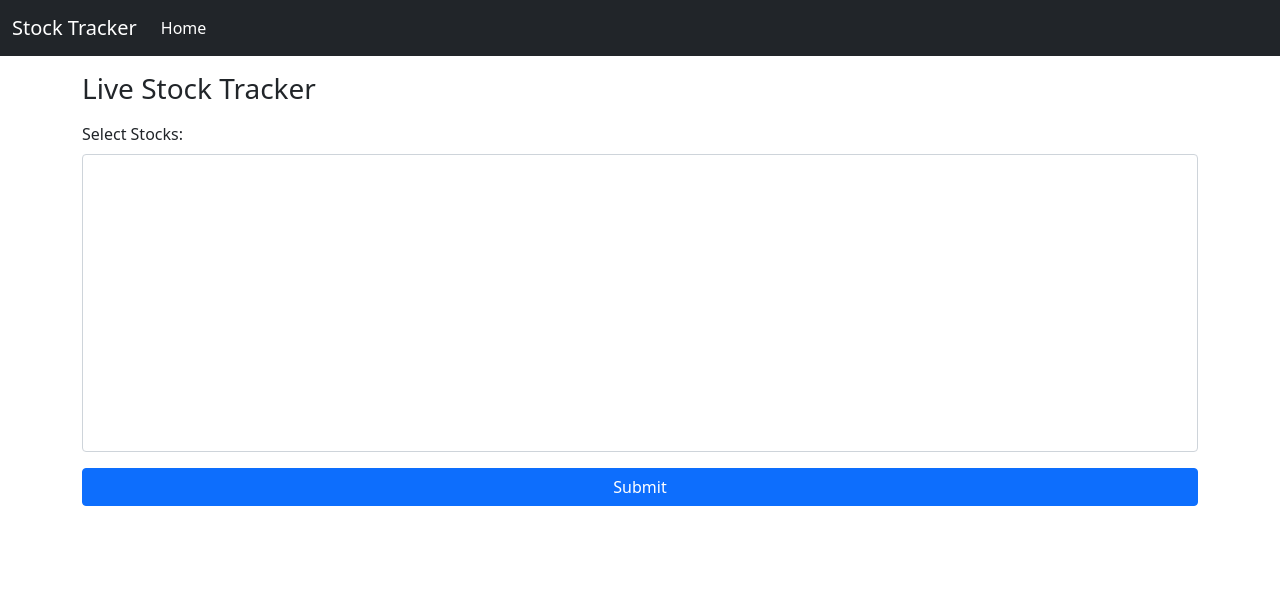
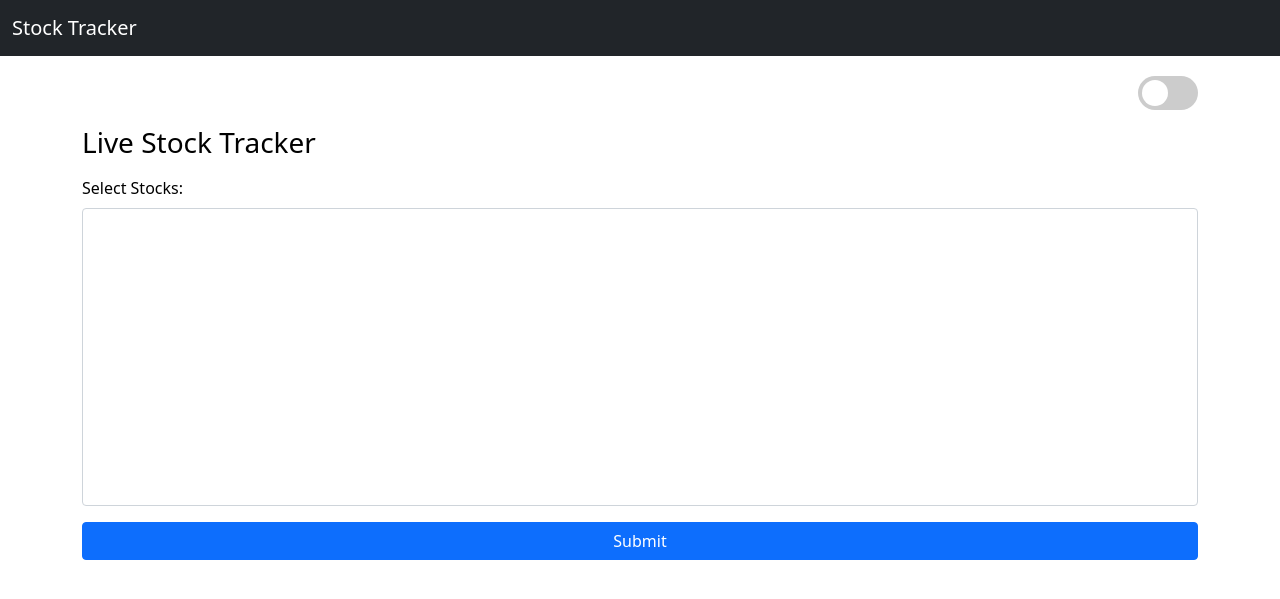
Before and after one commit to asad2200/Stock-Tracker, a Django app: template mainapp/templates/mainapp/stockpicker.html in a window 1280 px wide. Shown: the top 599 px of the page. Run offline with Django 3.2, Linux system fonts and the light colour scheme; the template is opened without the code that fills it, so the values that code supplies are empty; parts of the project's set-up code (start-up, migrations or seed data) failed here and were passed over.

Commit message:
Project finished

```diff
--- a/mainapp/admin.py
+++ b/mainapp/admin.py
@@ -1,3 +1,5 @@
 from django.contrib import admin
+from .models import StockDetail
 
 # Register your models here.
+admin.site.register(StockDetail)
--- a/mainapp/static/mainapp/css/basic.css
+++ b/mainapp/static/mainapp/css/basic.css
@@ -0,0 +1,87 @@
+:root {
+  --primary-color: #fff;
+  --font-color: #000;
+}
+
+.dark-theme {
+  --primary-color: #181818;
+  --font-color: #fff;
+}
+
+body,
+table {
+  background-color: var(--primary-color);
+  color: var(--font-color) !important;
+}
+
+.navbar {
+  background-color: #141414;
+}
+
+.toggle-container {
+  padding-top: 20px;
+  display: flex;
+  justify-content: flex-end;
+}
+
+.switch {
+  position: relative;
+  display: inline-block;
+  width: 60px;
+  height: 34px;
+}
+
+/* Hide default HTML checkbox */
+.switch input {
+  opacity: 0;
+  width: 0;
+  height: 0;
+}
+
+/* The slider */
+.slider {
+  position: absolute;
+  cursor: pointer;
+  top: 0;
+  left: 0;
+  right: 0;
+  bottom: 0;
+  background-color: #ccc;
+  -webkit-transition: 0.4s;
+  transition: 0.4s;
+}
+
+.slider:before {
+  position: absolute;
+  content: "";
+  height: 26px;
+  width: 26px;
+  left: 4px;
+  bottom: 4px;
+  background-color: white;
+  -webkit-transition: 0.4s;
+  transition: 0.4s;
+}
+
+input:checked + .slider {
+  background-color: #0d6efd;
+}
+
+input:focus + .slider {
+  box-shadow: 0 0 1px #0d6efd;
+}
+
+input:checked + .slider:before {
+  -webkit-transform: translateX(26px);
+  -ms-transform: translateX(26px);
+  transform: translateX(26px);
+}
+
+/* Rounded sliders */
+.slider.round {
+  border-radius: 34px;
+}
+
+.slider.round:before {
+  border-radius: 50%;
+}
--- a/mainapp/templates/mainapp/basic.html
+++ b/mainapp/templates/mainapp/basic.html
@@ -1,6 +1,6 @@
+{% load static %}
 <!DOCTYPE html>
 <html lang="en">
-  {% load static %}
 
 <head>
   <!-- Required meta tags -->
@@ -8,17 +8,9 @@
   <meta name="viewport" content="width=device-width, initial-scale=1" />
 
   <!-- Bootstrap CSS -->
-    <link
-      href="https://cdn.jsdelivr.net/npm/bootstrap@5.0.1/dist/css/bootstrap.min.css"
-      rel="stylesheet"
-      integrity="sha384-+0n0xVW2eSR5OomGNYDnhzAbDsOXxcvSN1TPprVMTNDbiYZCxYbOOl7+AMvyTG2x"
-      crossorigin="anonymous"
-    />
-    <link
-      rel="stylesheet"
-      type="text/css"
-      href="{% static 'mainapp/css/basic.css' %}"
-    />
+  <link href="https://cdn.jsdelivr.net/npm/bootstrap@5.0.1/dist/css/bootstrap.min.css" rel="stylesheet"
+    integrity="sha384-+0n0xVW2eSR5OomGNYDnhzAbDsOXxcvSN1TPprVMTNDbiYZCxYbOOl7+AMvyTG2x" crossorigin="anonymous" />
+  <link rel="stylesheet" type="text/css" href="{% static 'mainapp/css/basic.css' %}">
   {% block title %} {% endblock %} {% block style %} {% endblock %}
 </head>
 
@@ -26,34 +18,40 @@
   <nav class="navbar navbar-expand-lg navbar-dark bg-dark">
     <div class="container-fluid">
       <a class="navbar-brand" href="/">Stock Tracker</a>
-        <button
-          class="navbar-toggler"
-          type="button"
-          data-bs-toggle="collapse"
-          data-bs-target="#navbarSupportedContent"
-          aria-controls="navbarSupportedContent"
-          aria-expanded="false"
-          aria-label="Toggle navigation"
-        >
+      <button class="navbar-toggler" type="button" data-bs-toggle="collapse" data-bs-target="#navbarSupportedContent"
+        aria-controls="navbarSupportedContent" aria-expanded="false" aria-label="Toggle navigation">
         <span class="navbar-toggler-icon"></span>
       </button>
       <div class="collapse navbar-collapse" id="navbarSupportedContent">
+        {% comment %}
         <ul class="navbar-nav me-auto mb-2 mb-lg-0">
           <li class="nav-item">
             <a class="nav-link active" aria-current="page" href="/">Home</a>
           </li>
         </ul>
       </div>
+      {% endcomment %}
     </div>
   </nav>
+  <div class="toggle-container container">
+    <label class="switch">
+      <input type="checkbox" />
+      <span id="toggle" class="slider round"></span>
+    </label>
+  </div>
+  <script>
+    var button = document.getElementById("toggle");
+    button.onclick = function () {
+      document.body.classList.toggle("dark-theme");
+    };
+  </script>
   {% block body %} {% endblock %}
 
-    <script
-      src="https://cdn.jsdelivr.net/npm/bootstrap@5.0.1/dist/js/bootstrap.bundle.min.js"
+  <script src="https://cdn.jsdelivr.net/npm/bootstrap@5.0.1/dist/js/bootstrap.bundle.min.js"
     integrity="sha384-gtEjrD/SeCtmISkJkNUaaKMoLD0//ElJ19smozuHV6z3Iehds+3Ulb9Bn9Plx0x4"
-      crossorigin="anonymous"
-    ></script>
+    crossorigin="anonymous"></script>
 
   {% block script %} {% endblock %}
 </body>
+
 </html>
```
Also changed, not shown: mainapp/consumers.py (+57 -2 lines), mainapp/models.py (+6 -1 lines), mainapp/templates/mainapp/stocktracker.html (+31 -2 lines), mainapp/views.py (+14 -1 lines), requirment.txt (+13 -12 lines), db.sqlite3, mainapp/migrations/0001_initial.py (added). Lines whose indentation alone changed are shown as unchanged.
